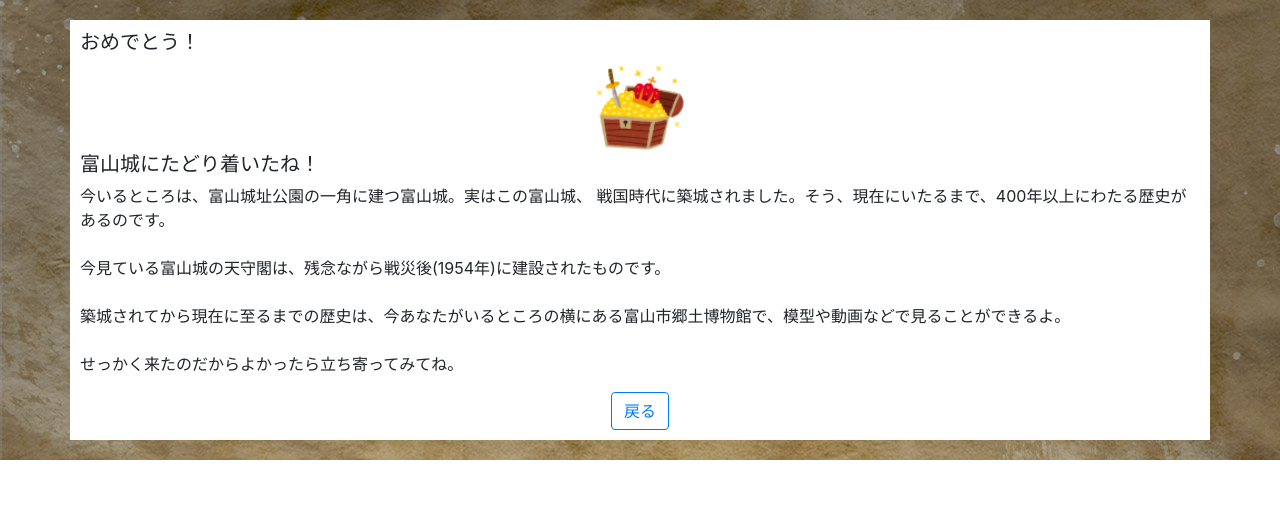
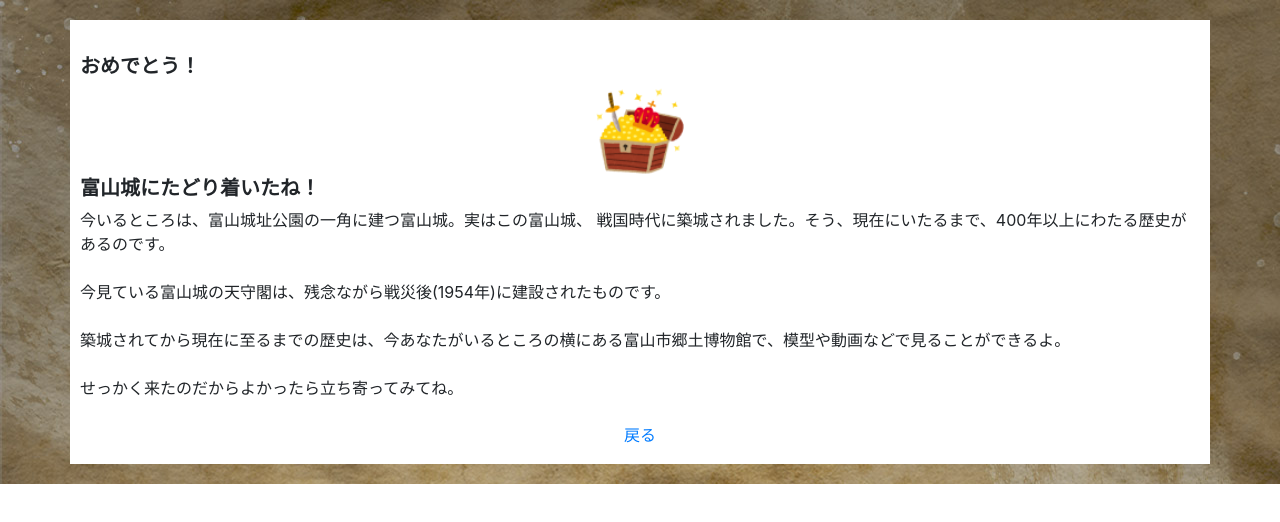
Before and after one commit to toyamahackathon2021/fe, a Next.js app: page /good/1 in a window 1280 px wide. Shown: the top 522 px of the page. Built offline with nearby package versions, Linux system fonts and the light colour scheme.

Commit message:
button style

```diff
--- a/pages/bad/index.tsx
+++ b/pages/bad/index.tsx
@@ -17,6 +17,7 @@ const style = `
  }
  .title {
   font-size: 20px;
+  font-weight: bold;
  }
 `
 
@@ -26,6 +27,7 @@ const Bad = () => {
       <style>{style}</style>
       <div className="wrapper">
       <Container>
+        <br/>
         <Row>
           <Col md="auto" className="center">
             <h1 className="title">残念！</h1>
@@ -52,7 +54,7 @@ const Bad = () => {
         <br/>
         <Row>
           <Col md="auto" className="center">
-            <Button variant="outline-primary">戻る</Button>
+            <Button variant="link">戻る</Button>
           </Col>
         </Row>
       </Container>
--- a/pages/good/[id].tsx
+++ b/pages/good/[id].tsx
@@ -17,7 +17,8 @@ const style = `
  }
  .title {
    font-size: 20px;
- }
+   font-weight: bold;
+  }
  .center {
    text-align: center;
  }
@@ -36,6 +37,7 @@ const Good = () => {
       <style>{style}</style>
       <div className="wrapper">
         <Container>
+          <br/>
           <Row className="">
             <Col md="auto" className="center">
               <h1 className="title">おめでとう！</h1>
@@ -73,7 +75,7 @@ const Good = () => {
             </Col>
           </Row>
           <Button
-            variant="outline-primary"
+            variant="link"
             onClick={() => {
               router.push("/");
             }}
```
